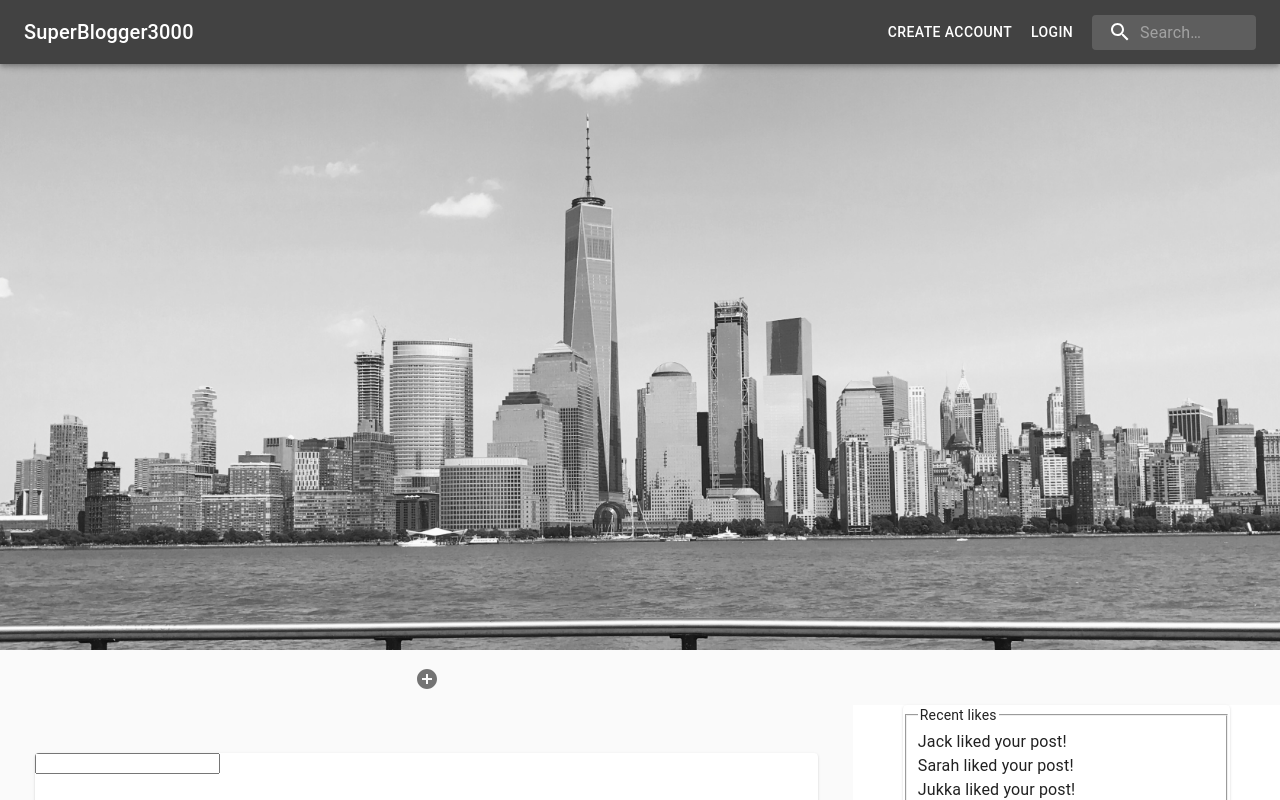
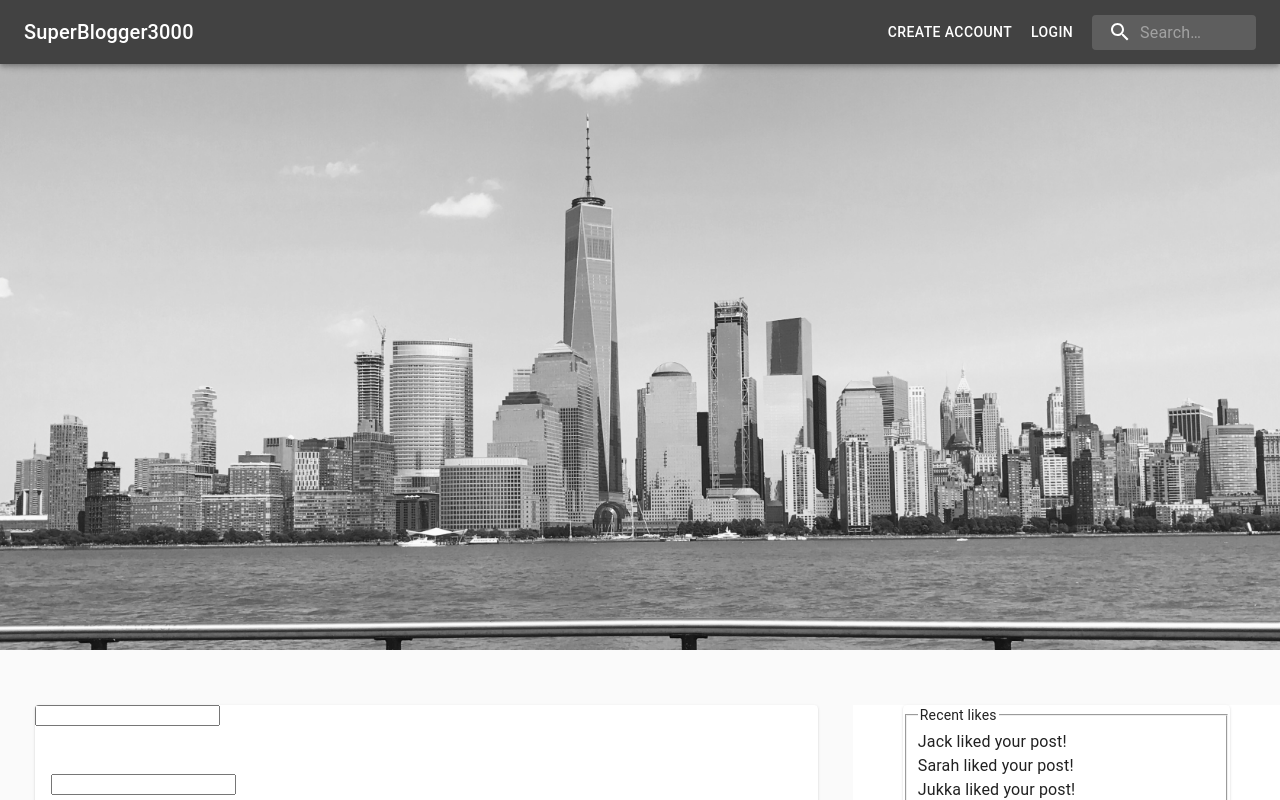
Before and after one commit to Lmarkk/blog-platform-spring-react, a React (Create React App) app in the folder react_frontend/: page / in a window 1280 px wide. Shown: the top 800 px of the page. Built offline with nearby package versions, Linux system fonts and the light colour scheme.

Commit message:
Remove icon button

```diff
--- a/react_frontend/src/components/layouts/LeftPane.js
+++ b/react_frontend/src/components/layouts/LeftPane.js
@@ -87,16 +87,9 @@ export default function BlogCards() {
         this.setState({image_path:'new path'});
     };
 
-    const handleCreatePost = () => {
-
-    };
-
 
     return (
         <div>
-            <IconButton className={classes.addIcon} onClick={handleCreatePost}>
-                <AddCircle/>
-            </IconButton>
         <Form/>
         <div className={classes.root}>
         <Card>
@@ -120,6 +113,7 @@ export default function BlogCards() {
                 </Typography>
             </CardContent>
             <CardActions disableSpacing>
+
                 <IconButton>
                     <ThumbUp/>
                 </IconButton>
@@ -128,7 +122,7 @@ export default function BlogCards() {
                     13
                 </Typography>
 
-                <IconButton >
+                <IconButton>
                     <ThumbDown />
                 </IconButton>
 
```
